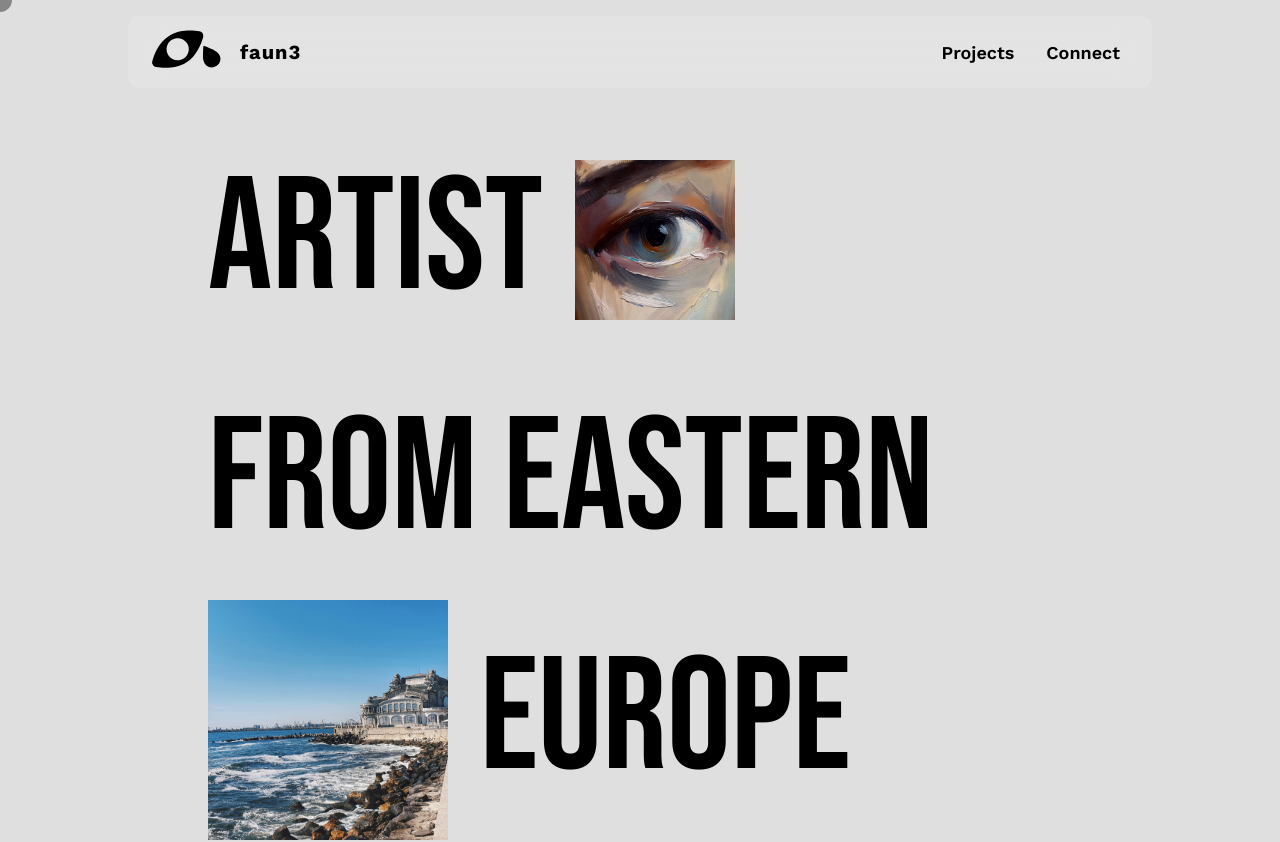
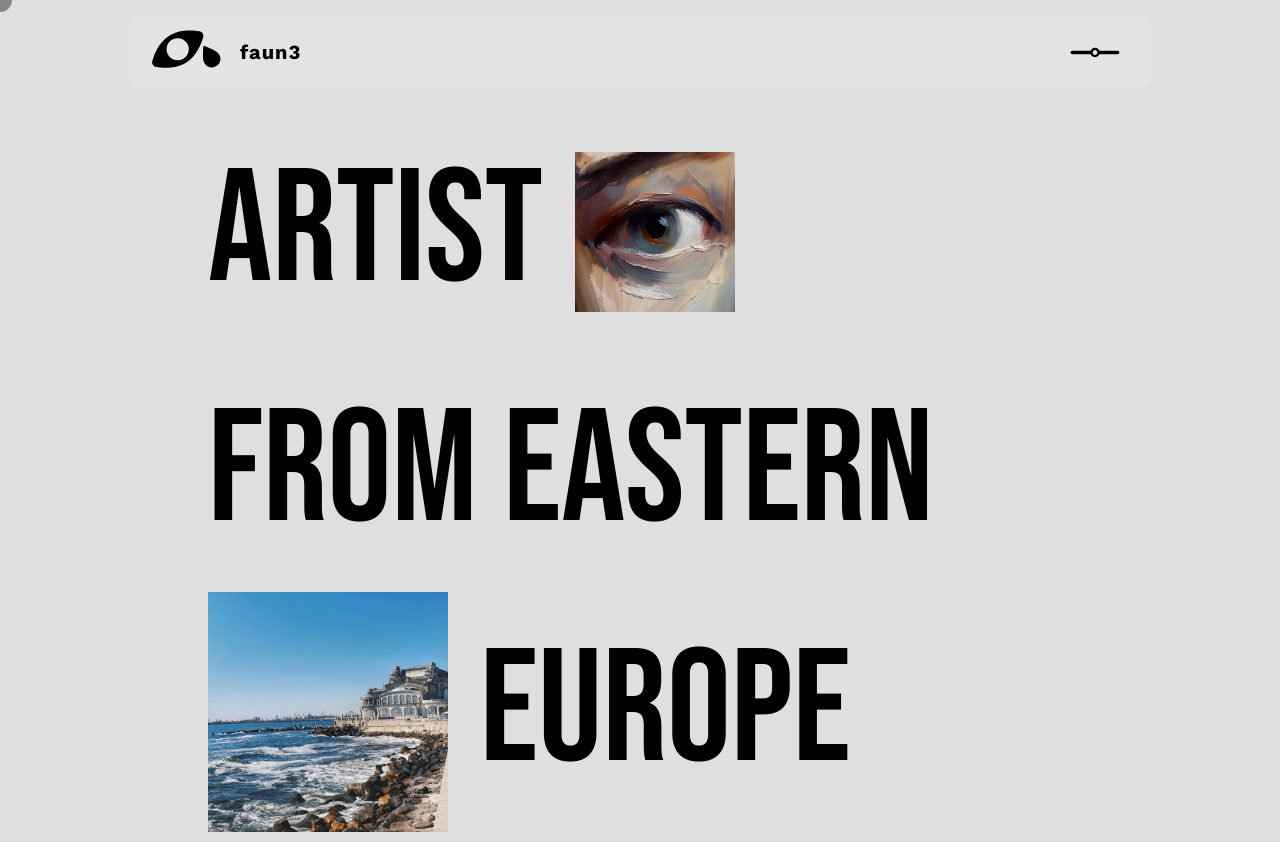
Before and after one commit to faun3/my-cool-portfolio, a Next.js app: page / in a window 1280 px wide. Shown: the top 842 px of the page. Built offline with nearby package versions, Linux system fonts and the light colour scheme.

Commit message:
feat: improved navbar by making it unfold another menu

```diff
--- a/app/page.tsx
+++ b/app/page.tsx
@@ -60,7 +60,7 @@ export default function Home() {
       <Nav />
       <div className="cursor-none">
         <motion.div
-          className="bg-black fixed top-0 left-0 h-[24px] w-[24px] rounded-full z-50 pointer-events-none flex justify-center items-center"
+          className="bg-black fixed top-0 left-0 h-[24px] w-[24px] rounded-full z-50 pointer-events-none justify-center items-center md:flex hidden"
           animate={cursorState}
           variants={cursorVariants}
           transition={{ ease: "easeOut", duration: 0.2 }}
@@ -83,7 +83,7 @@ export default function Home() {
           )}
         </motion.div>
         {/* <TextMarquee /> */}
-        <main className="md:w-[864px] lg:w-[1184px] w-[85%] mx-auto">
+        <main className="md:w-[864px] lg:w-[1184px] w-[85%] mx-auto pt-[4rem]">
           <Header />
           <Mission />
           <About />
@@ -150,7 +150,7 @@ export default function Home() {
 
           {/* connect below */}
           <div
-            className="mb-[8rem] bg-[#aba0a0] rounded-[20px] w-fit p-[4rem] px-[6rem] mx-auto"
+            className="mb-[8rem] bg-[#aba0a0] rounded-[20px] p-[4rem] px-[6rem] mx-auto md:max-w-[45%] mt-[8rem]"
             id="connect"
           >
             <div
@@ -166,8 +166,9 @@ export default function Home() {
                 say hi :&#41;
               </Link>
             </div>
-            <p className="mb-[1rem] body-2">myemailhere@gmail.com</p>
-            <div className="flex flex-row gap-[1rem] justify-center">
+            {/* commented out email because it messed with the layout a bit too much */}
+            {/* <p className="mb-[1rem]">myemailhere@gmail.com</p> */}
+            <div className="flex flex-row gap-[3rem] justify-center">
               <Link
                 href={"#"}
                 className="cursor-none"
--- a/components/Nav.tsx
+++ b/components/Nav.tsx
@@ -26,14 +26,20 @@ const Nav = () => {
   });
 
   const lenis = useLenis();
+  const [isOpen, setIsOpen] = useState(false);
 
   return (
     <nav
-      className={`sticky top-[1rem] left-0 w-full flex justify-center origin-top ${
+      className={`fixed top-[1rem] left-0 w-full flex flex-col items-center origin-top ${
         folded && "scale-y-0"
       } transition-transform delay-200 z-[100]`}
     >
-      <div className="w-[80%] flex justify-between items-center backdrop-blur-lg rounded-[10px] bg-[rgba(230,230,230,0.6)] px-[1rem]">
+      <div className="backdrop-blur-lg bg-[rgba(230,230,230,0.6)] rounded-[10px] flex flex-col items-center w-[80%]">
+        <div
+          className={`w-[100%] flex justify-between items-center  rounded-t-[10px]  px-[1rem] ${
+            isOpen ? "" : "rounded-b-[10px]"
+          }`}
+        >
           <div className="rounded-[10px] flex items-center gap-[1rem]">
             <Image
               src={Logo}
@@ -51,12 +57,52 @@ const Nav = () => {
               faun3
             </a>
           </div>
-        <div className="rounded-[10px] text-[1.125rem] px-[1rem] py-[0.5rem] text-black z-50">
-          <ul className="flex gap-[2rem] font-semibold mix-blend-difference">
+          <div
+            className="rounded-[10px] text-[1.125rem] px-[1rem] py-[0.5rem] text-black z-50 cursor-pointer"
+            onClick={() => {
+              setIsOpen((isOpen) => !isOpen);
+            }}
+          >
+            <svg
+              width="50"
+              height="15"
+              viewBox="0 0 42 8"
+              fill="none"
+              xmlns="http://www.w3.org/2000/svg"
+              className={`${isOpen && "rotate-90"} transition-transform`}
+            >
+              <path
+                d="M40 4H25"
+                stroke="black"
+                stroke-width="3"
+                stroke-linecap="round"
+                stroke-linejoin="round"
+              />
+              <path
+                d="M17 4H2"
+                stroke="black"
+                stroke-width="3"
+                stroke-linecap="round"
+                stroke-linejoin="round"
+              />
+              <path
+                d="M18 4C18 4.79565 18.3161 5.55871 18.8787 6.12132C19.4413 6.68393 20.2044 7 21 7C21.7956 7 22.5587 6.68393 23.1213 6.12132C23.6839 5.55871 24 4.79565 24 4C24 3.20435 23.6839 2.44129 23.1213 1.87868C22.5587 1.31607 21.7956 1 21 1C20.2044 1 19.4413 1.31607 18.8787 1.87868C18.3161 2.44129 18 3.20435 18 4Z"
+                stroke="black"
+                stroke-width="2"
+                stroke-linecap="round"
+                stroke-linejoin="round"
+              />
+            </svg>
+          </div>
+        </div>
+        {isOpen && (
+          <div className={`w-full  rounded-b-[10px] px-[1rem] py-[1rem]`}>
+            <ul className="flex flex-col gap-[2rem] font-semibold items-center text-[1.25rem]">
               <li>
                 <a
                   onClick={() => {
                     lenis.scrollTo("#projects");
+                    setIsOpen((isOpen) => !isOpen);
                   }}
                   className="cursor-pointer"
                 >
@@ -67,6 +113,7 @@ const Nav = () => {
                 <a
                   onClick={() => {
                     lenis.scrollTo("#connect");
+                    setIsOpen((isOpen) => !isOpen);
                   }}
                   className="cursor-pointer"
                 >
@@ -75,6 +122,7 @@ const Nav = () => {
               </li>
             </ul>
           </div>
+        )}
       </div>
     </nav>
   );
```
Lines whose indentation alone changed are shown as unchanged.
